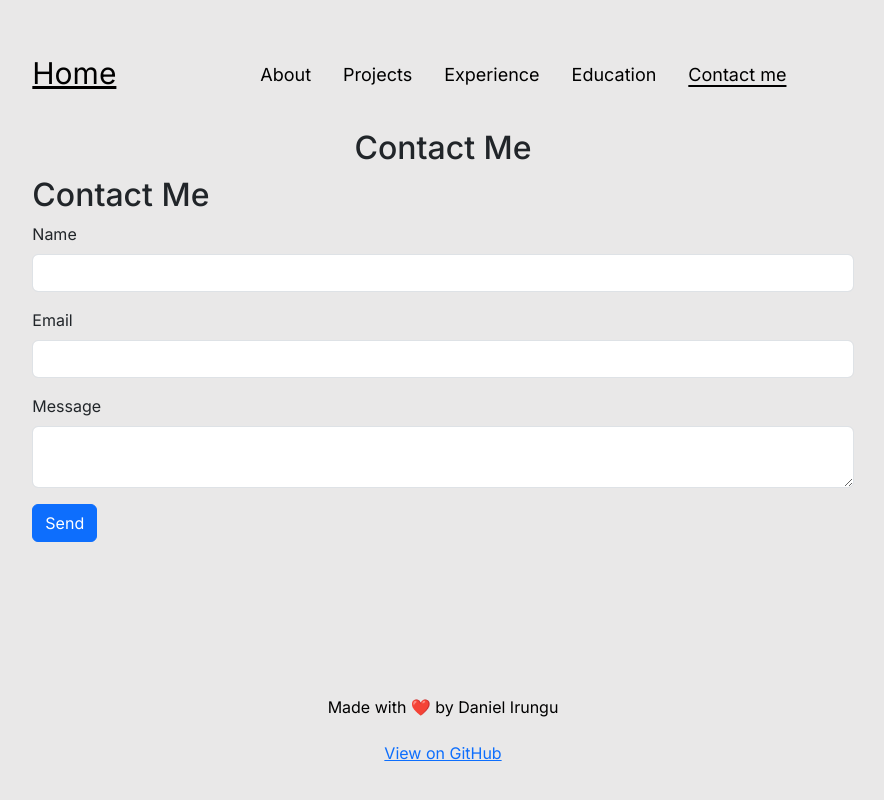
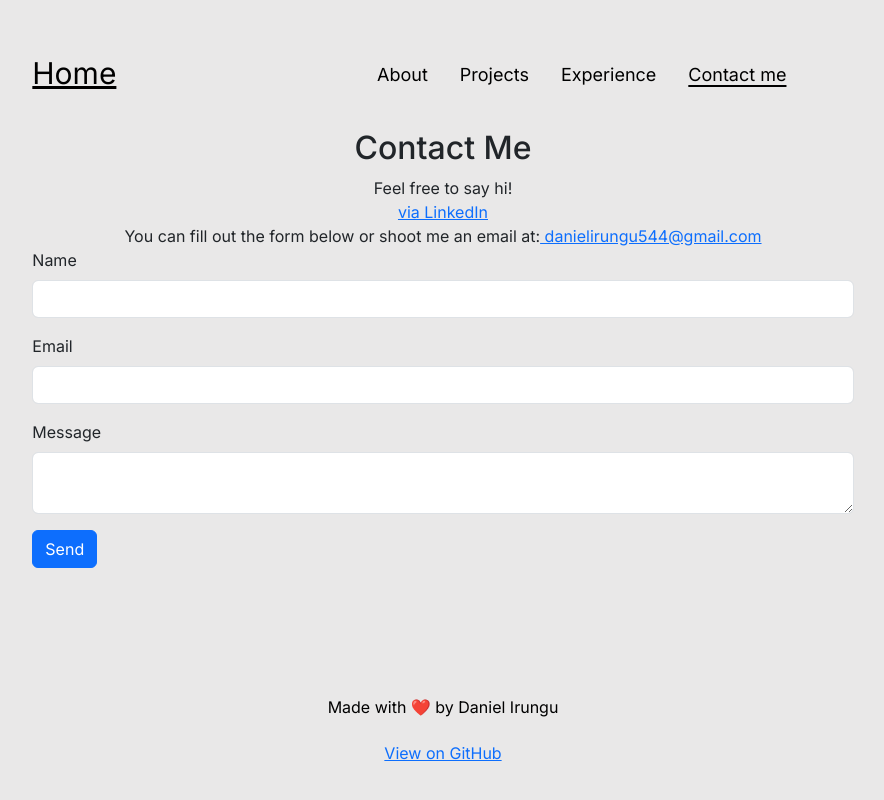
Before and after one commit to dan214/danielirunguresume, a Next.js app: page /contactme in a window 1280 px wide. Shown: the whole page, without its empty margins (197-1081 px from the left). Built offline with nearby package versions, Linux system fonts and the light colour scheme.

Commit message:
add the pdf and download resume pdf

```diff
--- a/src/app/contactme/page.tsx
+++ b/src/app/contactme/page.tsx
@@ -2,6 +2,7 @@
 import React, { useRef, useState } from 'react';
 import { Button, Form, FormGroup, Label, Input, Container } from 'reactstrap';
 import emailjs from 'emailjs-com';
+import Link from 'next/link';
 
 export default function Page() {
 
@@ -51,11 +52,14 @@ export default function Page() {
 
     return (
         <>
-            <div className="header-page">
+            <div className="header-page contact">
                 <h2>Contact Me</h2>
+
+                <div>Feel free to say hi!</div>
+                <div><Link href={'https://www.linkedin.com/in/daniel-irungu/'}>via LinkedIn</Link></div>
+                <span>You can fill out the form below or shoot me an email at:<Link href={'mailto:danielirungu544@gmail.com'}> danielirungu544@gmail.com</Link></span>
             </div>
             <Container>
-                <h2>Contact Me</h2>
                 {!messageSent ? (
                     <Form onSubmit={sendEmail}>
                         <FormGroup>
--- a/src/app/globals.css
+++ b/src/app/globals.css
@@ -94,3 +94,7 @@ body {
 .footer {
   margin-top: auto;
 }
+
+.resumebutton {
+    margin-top: 20px;
+}
--- a/src/components/navbar/index.tsx
+++ b/src/components/navbar/index.tsx
@@ -34,12 +34,6 @@ const NavBar = () => {
                         </Link>
                     </NavItem>
                     <NavItem>
-                        <Link className={pathname === '/education' ? 'active' : ''} href="/education"
-                        >
-                            Education
-                        </Link>
-                    </NavItem>
-                    <NavItem>
                         <Link className={pathname === '/contactme' ? 'active' : ''} href="/contactme"
                         >
                             Contact me
```
Also changed, not shown: src/app/education/page.tsx (deleted, +0 -8 lines), src/app/page.tsx (+14 -0 lines), 1 other file (tests, documents, lock files or other folders).
